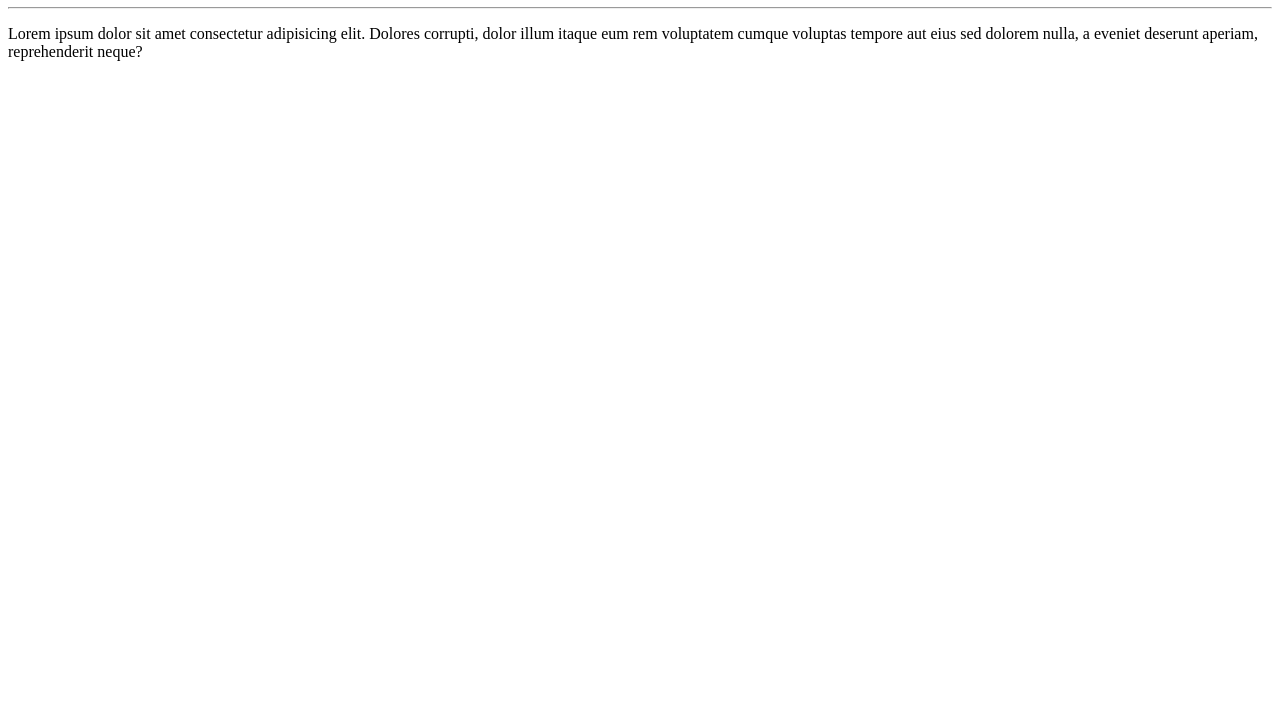
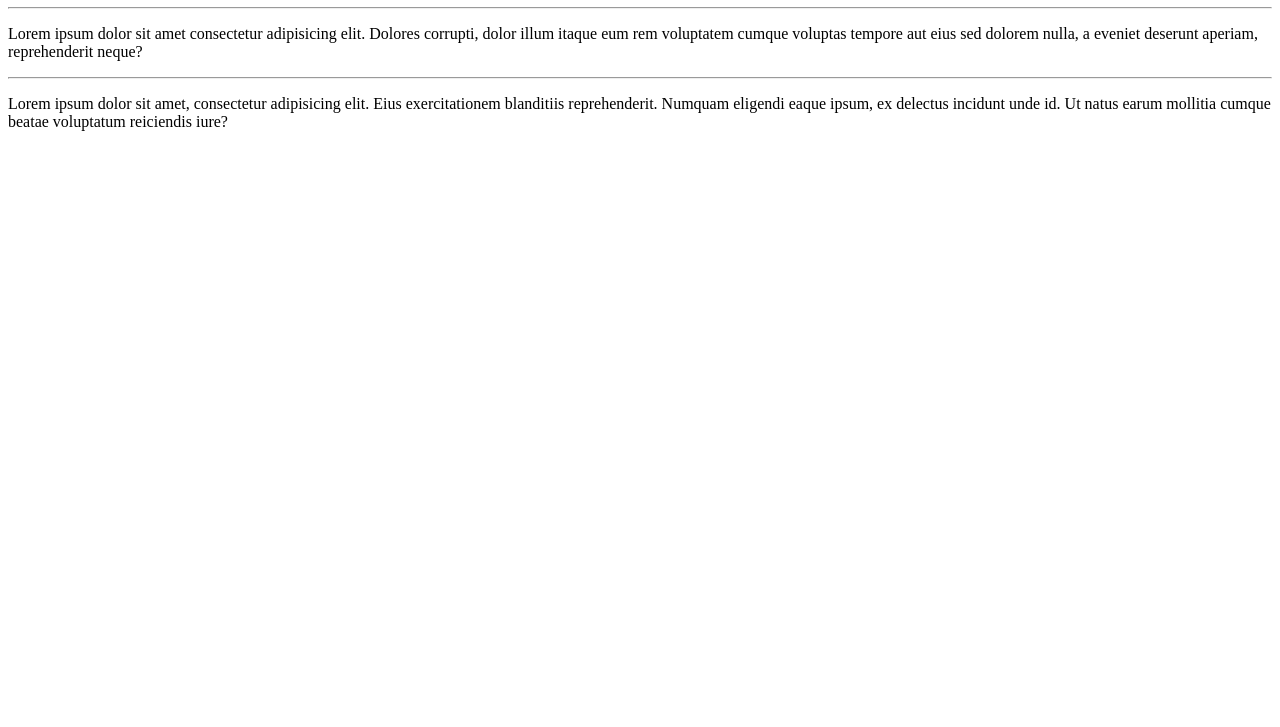
Before and after one commit to Augustooliveira123/Hello-World, a plain HTML site: page site-exemplo/index.html in a window 1280 px wide. Shown: the part 73-800 px from the top of the page. Drawn offline with Linux system fonts and the light colour scheme.

Commit message:
Update index.html

```diff
--- a/site-exemplo/index.html
+++ b/site-exemplo/index.html
@@ -9,5 +9,7 @@
     <h1>Hello World!</h1>
     <hr>
     <p>Lorem ipsum dolor sit amet consectetur adipisicing elit. Dolores corrupti, dolor illum itaque eum rem voluptatem cumque voluptas tempore aut eius sed dolorem nulla, a eveniet deserunt aperiam, reprehenderit neque?</p>
+    <hr>
+    <p>Lorem ipsum dolor sit amet, consectetur adipisicing elit. Eius exercitationem blanditiis reprehenderit. Numquam eligendi eaque ipsum, ex delectus incidunt unde id. Ut natus earum mollitia cumque beatae voluptatum reiciendis iure?</p>
 </body>
 </html>
```
